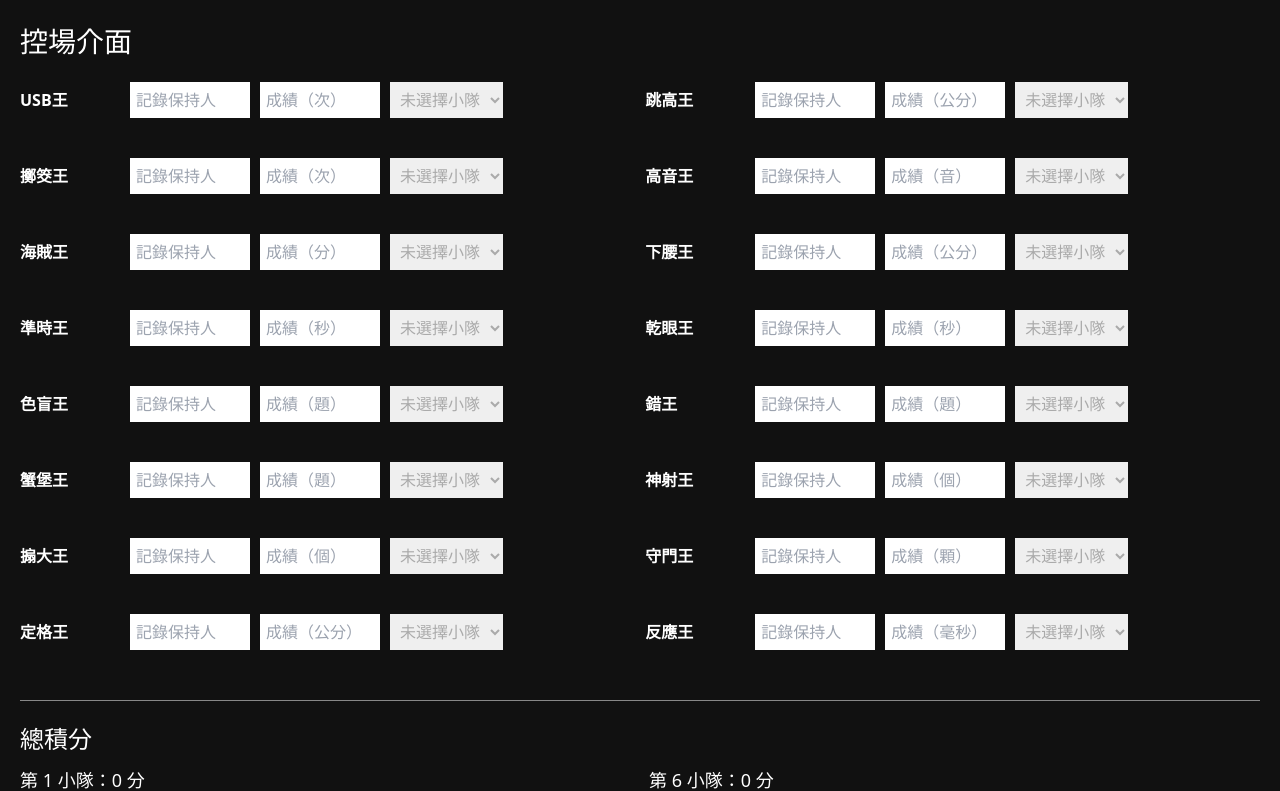
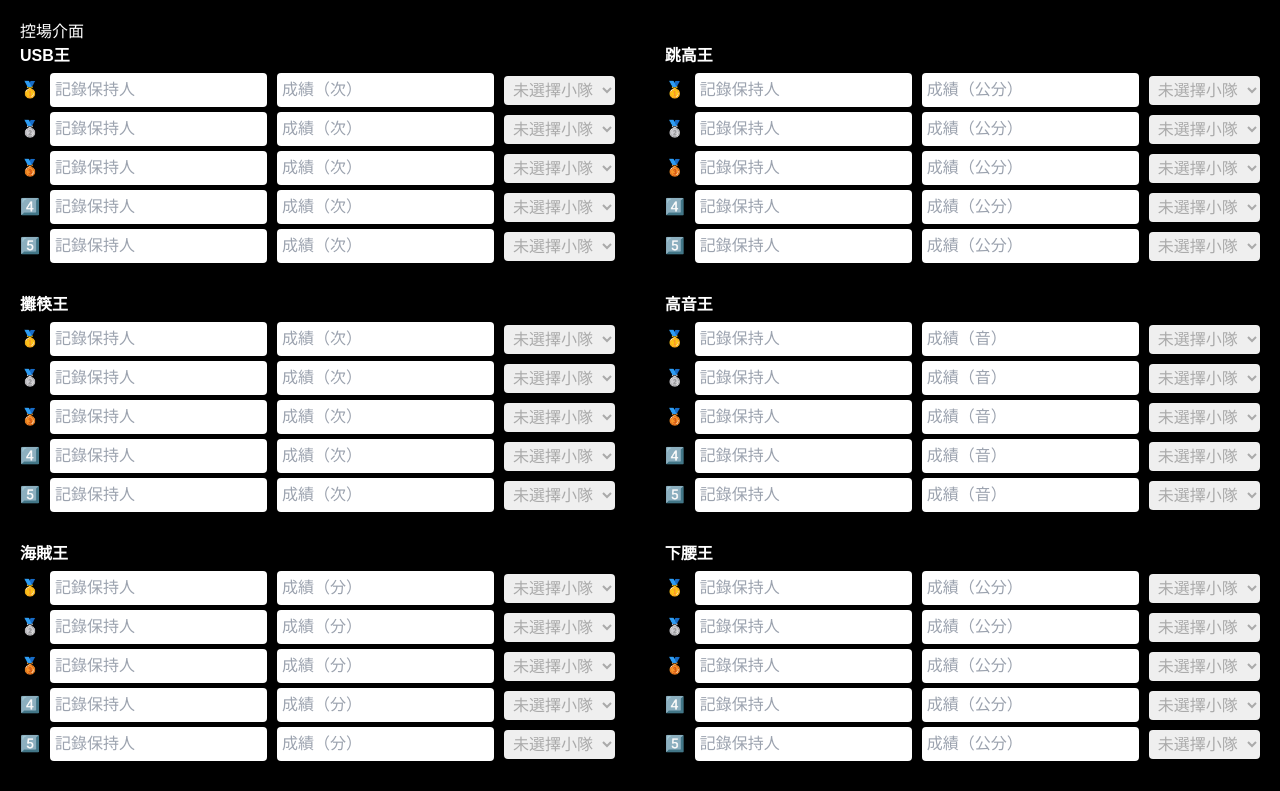
Before and after one commit to shuting72/who-is-yu-gi-oh, a Next.js app: page / in a window 1280 px wide. Shown: the top 791 px of the page. Built offline with nearby package versions, Linux system fonts and the light colour scheme.

Commit message:
修正總表邊框、輪播字體、控場欄位與積分邏輯

```diff
--- a/pages/display.js
+++ b/pages/display.js
@@ -1,114 +1,86 @@
-import styles from '../styles/display.module.css';
-import { useEffect, useState } from 'react';
+'use client'
 
-const stages = [
-  { name: "USB王", icon: "💾", unit: "次" },
-  { name: "跳高王", icon: "🔔", unit: "公分" },
-  { name: "擲筊王", icon: "🩴", unit: "次" },
-  { name: "高音王", icon: "🎵", unit: "音" },
-  { name: "海賊王", icon: "🏴‍☠️", unit: "分" },
-  { name: "下腰王", icon: "📏", unit: "公分" },
-  { name: "準時王", icon: "⏰", unit: "秒" },
-  { name: "乾眼王", icon: "👁️", unit: "秒" },
-  { name: "色盲王", icon: "🕶️", unit: "題" },
-  { name: "錯王", icon: "❌", unit: "題" },
-  { name: "蟹堡王", icon: "🍔", unit: "題" },
-  { name: "神射王", icon: "🎯", unit: "個" },
-  { name: "搧大王", icon: "🪭", unit: "個" },
-  { name: "守門王", icon: "🥅", unit: "顆" },
-  { name: "定格王", icon: "🤖", unit: "公分" },
-  { name: "反應王", icon: "⚡", unit: "毫秒" }
-];
+import { useEffect, useState } from 'react'
+import styles from '../styles/display.module.css'
 
-const Display = () => {
-  const [pageIndex, setPageIndex] = useState(0);
-  const [data, setData] = useState({});
+const fields = [
+  'USB王', '跳高王', '攤筷王', '高音王',
+  '海賊王', '下腰王', '準時王', '乾眼王',
+  '色盲王', '錯王', '蟹堡王', '神射王',
+  '搧大王', '守門王', '定格王', '反應王',
+]
 
-  // 自動切換頁面
+const icons = [
+  '💾', '🔔', '🩴', '🎵',
+  '🏴‍☠️', '📏', '⏰', '👁️',
+  '🕶️', '❌', '🍔', '🎯',
+  '🪭', '🥅', '🤖', '⚡',
+]
+
+const units = [
+  '次', '公分', '次', '音',
+  '分', '公分', '秒', '秒',
+  '題', '題', '題', '個',
+  '個', '顆', '公分', '毫秒'
+]
+
+const colors = [
+  'red', 'orange', 'yellow', 'lime',
+  'green', 'cyan', 'blue', 'purple',
+  'pink', 'brown'
+]
+
+export default function Display() {
+  const [data, setData] = useState({})
+  const [page, setPage] = useState(0)
+
   useEffect(() => {
     const interval = setInterval(() => {
-      setPageIndex((prev) => (prev + 1) % 9);
-    }, pageIndex === 0 ? 15000 : 7000);
-    return () => clearInterval(interval);
-  }, [pageIndex]);
+      setPage(p => (p + 1) % 9)
+    }, page === 0 ? 15000 : 7000)
+    return () => clearInterval(interval)
+  }, [page])
 
-  // 從 localStorage 讀取資料
   useEffect(() => {
-    const records = localStorage.getItem("records");
-    if (!records) return;
+    const stored = localStorage.getItem('scoreData')
+    if (stored) setData(JSON.parse(stored))
+  }, [])
 
-    const parsed = JSON.parse(records);
-    const grouped = {};
-    parsed.forEach(r => {
-      if (!grouped[r.name]) grouped[r.name] = [];
-      grouped[r.name].push({
-        name: r.holder,
-        score: r.score,
-        unit: r.unit,
-        team: r.team
-      });
-    });
-
-    // 依成績排序
-    for (const k in grouped) {
-      grouped[k] = grouped[k]
-        .filter(r => r.score)
-        .sort((a, b) => parseFloat(b.score) - parseFloat(a.score));
-    }
-
-    setData(grouped);
-  }, []);
-
-  // 🎯 總表畫面（pageIndex = 0）
-  if (pageIndex === 0) {
+  if (page === 0) {
     return (
-      <div className={styles.grid}>
-        {stages.map((stage, index) => {
-          const scores = data[stage.name] || [];
-          const top = scores[0] || { name: "--", score: "--", team: "" };
-
-          // 小隊顏色
-          const colors = ["#fff", "red", "orange", "yellow", "#66ff66", "green", "#88f", "blue", "purple", "pink", "#774400"];
-          const color = top.team ? colors[parseInt(top.team)] || "#fff" : "#fff";
-
+      <div className={styles.grid16}>
+        {fields.map((field, i) => {
+          const first = data[field]?.[0]
+          const team = parseInt(first?.team)
+          const bg = colors[team - 1] || 'white'
           return (
-            <div key={stage.name} className={styles.card} style={{ backgroundColor: color }}>
-              <div className={styles.stageTitle}>{stage.icon} {stage.name}</div>
-              <div className={styles.score}>成績：{top.score}{stage.unit}</div>
-              <div className={styles.champion}>👑 {top.name}</div>
+            <div key={field} className={`${styles.block} ${styles[bg]}`}>
+              <div className={styles.icon}>{icons[i]} {field}</div>
+              <div className={styles.score}>成績：{first?.score || '--'}{first?.score ? units[i] : ''}</div>
+              <div className={styles.name}>👑 {first?.name || '--'}</div>
             </div>
-          );
+          )
         })}
       </div>
-    );
+    )
   }
 
-  // 🎯 輪播畫面（每頁兩關）
-  const leftIndex = (pageIndex - 1) * 2;
-  const rightIndex = leftIndex + 1;
-
-  const renderBlock = (index) => {
-    const stage = stages[index];
-    const records = data[stage.name] || [];
-
-    return (
-      <div key={stage.name} className={styles.block}>
-        <div className={styles.stage}>{stage.icon} {stage.name}</div>
-        {records.slice(0, 5).map((item, i) => (
-          <div key={i} className={styles.entry}>
-            {["🥇", "🥈", "🥉", "4️⃣", "5️⃣"][i]} {item.name} - {item.score}{stage.unit}
-          </div>
-        ))}
-      </div>
-    );
-  };
+  const pair = [(page - 1) * 2, (page - 1) * 2 + 1]
 
   return (
     <div className={styles.carousel}>
-      {renderBlock(leftIndex)}
-      {rightIndex < stages.length && renderBlock(rightIndex)}
+      {pair.map(i => (
+        <div key={i} className={styles.panel}>
+          <div className={styles.title}>{icons[i]} {fields[i]}</div>
+          <div className={styles.rankings}>
+            {(data[fields[i]] || []).map((entry, j) => (
+              <div key={j}>
+                {['🥇', '🥈', '🥉', '4️⃣', '5️⃣'][j]} {entry.name || '--'} - {entry.score || '--'}{entry.score ? units[i] : ''}
+              </div>
+            ))}
+          </div>
+        </div>
+      ))}
     </div>
-  );
-};
-
-export default Display;
+  )
+}
--- a/pages/index.js
+++ b/pages/index.js
@@ -1,121 +1,102 @@
-import { useEffect, useState } from "react";
+'use client'
 
-const defaultRecords = [
-  { name: "USB王", unit: "次" },
-  { name: "跳高王", unit: "公分" },
-  { name: "擲筊王", unit: "次" },
-  { name: "高音王", unit: "音" },
-  { name: "海賊王", unit: "分" },
-  { name: "下腰王", unit: "公分" },
-  { name: "準時王", unit: "秒" },
-  { name: "乾眼王", unit: "秒" },
-  { name: "色盲王", unit: "題" },
-  { name: "錯王", unit: "題" },
-  { name: "蟹堡王", unit: "題" },
-  { name: "神射王", unit: "個" },
-  { name: "搧大王", unit: "個" },
-  { name: "守門王", unit: "顆" },
-  { name: "定格王", unit: "公分" },
-  { name: "反應王", unit: "毫秒" },
-];
+import { useState, useEffect } from 'react'
+import styles from '../styles/display.module.css'
 
-export default function Control() {
-  const [records, setRecords] = useState([]);
+const fields = [
+  'USB王', '跳高王', '攤筷王', '高音王',
+  '海賊王', '下腰王', '準時王', '乾眼王',
+  '色盲王', '錯王', '蟹堡王', '神射王',
+  '搧大王', '守門王', '定格王', '反應王',
+]
+
+const units = [
+  '次', '公分', '次', '音',
+  '分', '公分', '秒', '秒',
+  '題', '題', '題', '個',
+  '個', '顆', '公分', '毫秒'
+]
+
+export default function Home() {
+  const [data, setData] = useState({})
 
   useEffect(() => {
-    const stored = localStorage.getItem("records");
-    if (stored) {
-      setRecords(JSON.parse(stored));
-    } else {
-      setRecords(defaultRecords.map(d => ({ ...d, holder: "", score: "", team: "" })));
+    const stored = localStorage.getItem('scoreData')
+    if (stored) setData(JSON.parse(stored))
+  }, [])
+
+  useEffect(() => {
+    localStorage.setItem('scoreData', JSON.stringify(data))
+  }, [data])
+
+  const handleChange = (field, index, key, value) => {
+    setData(prev => {
+      const updated = { ...prev }
+      updated[field] = updated[field] || Array(5).fill({ name: '', score: '', team: '' })
+      updated[field][index] = {
+        ...updated[field][index],
+        [key]: value
       }
-  }, []);
+      return updated
+    })
+  }
 
-  const update = (index, field, value) => {
-    const updated = [...records];
-    updated[index][field] = value;
-    setRecords(updated);
-    localStorage.setItem("records", JSON.stringify(updated));
-    localStorage.setItem("broadcast", Date.now());
-  };
-
-  const getScoreBoard = () => {
-    const scores = Array(10).fill(0); // index 0 ~ 9 對應第 1~10 隊
-    const group = {};
-
-    records.forEach(r => {
-      if (!r.holder || !r.score || !r.team) return;
-      if (!group[r.name]) group[r.name] = [];
-      group[r.name].push({ ...r });
-    });
-
-    for (const key in group) {
-      const sorted = group[key].sort((a, b) => parseFloat(b.score) - parseFloat(a.score));
-      sorted.slice(0, 5).forEach((item, idx) => {
-        const teamIdx = parseInt(item.team) - 1;
-        if (teamIdx >= 0 && teamIdx < 10) {
-          scores[teamIdx] += 5 - idx;
+  const teamPoints = Array(10).fill(0)
+  fields.forEach(field => {
+    if (data[field]) {
+      data[field].forEach((entry, i) => {
+        const teamIndex = parseInt(entry.team)
+        if (!isNaN(teamIndex) && teamIndex >= 1 && teamIndex <= 10) {
+          teamPoints[teamIndex - 1] += 5 - i
         }
-      });
+      })
     }
-    return scores;
-  };
-
-  const scores = getScoreBoard();
+  })
 
   return (
-    <div style={{ background: "#111", color: "#fff", minHeight: "100vh", padding: "20px" }}>
-      <h2 style={{ fontSize: "28px", marginBottom: "20px", color: "white" }}>控場介面</h2>
-      <div style={{ display: "flex", flexWrap: "wrap", gap: "30px" }}>
-        {records.map((r, i) => (
-          <div key={i} style={{ width: "48%", display: "flex", alignItems: "center", marginBottom: "10px", gap: "10px" }}>
-            <div style={{ width: "100px", fontWeight: "bold" }}>{r.name}</div>
+    <div className={styles.admin}>
+      <h2>控場介面</h2>
+      <div className={styles.grid}>
+        {fields.map((field, fIndex) => (
+          <div key={field} className={styles.card}>
+            <strong>{field}</strong>
+            {(data[field] || Array(5).fill({})).map((entry, i) => (
+              <div key={i} className={styles.row}>
+                <span>{['🥇', '🥈', '🥉', '4️⃣', '5️⃣'][i]}</span>
                 <input
-              value={r.holder}
-              onChange={(e) => update(i, "holder", e.target.value)}
                   placeholder="記錄保持人"
-              style={{
-                padding: "6px",
-                width: "120px",
-                color: r.holder ? "black" : "#aaa"
-              }}
+                  value={entry.name || ''}
+                  onChange={e => handleChange(field, i, 'name', e.target.value)}
+                  style={{ color: entry.name ? '#000' : '#aaa' }}
                 />
                 <input
-              value={r.score}
-              onChange={(e) => update(i, "score", e.target.value)}
-              placeholder={`成績（${r.unit}）`}
-              style={{
-                padding: "6px",
-                width: "120px",
-                color: r.score ? "black" : "#aaa"
-              }}
+                  placeholder={`成績（${units[fIndex]}）`}
+                  value={entry.score || ''}
+                  onChange={e => handleChange(field, i, 'score', e.target.value)}
+                  style={{ color: entry.score ? '#000' : '#aaa' }}
                 />
                 <select
-              value={r.team}
-              onChange={(e) => update(i, "team", e.target.value)}
-              style={{
-                padding: "6px",
-                color: r.team ? "black" : "#aaa"
-              }}
+                  value={entry.team || ''}
+                  onChange={e => handleChange(field, i, 'team', e.target.value)}
+                  style={{ color: entry.team ? '#000' : '#aaa' }}
                 >
                   <option value="">未選擇小隊</option>
-              {[...Array(10)].map((_, t) => (
-                <option key={t + 1} value={t + 1}>第 {t + 1} 小隊</option>
+                  {[...Array(10)].map((_, i) => (
+                    <option key={i} value={i + 1}>{`第 ${i + 1} 小隊`}</option>
                   ))}
                 </select>
               </div>
             ))}
           </div>
-
-      {/* 總積分顯示 */}
-      <div style={{ marginTop: "40px", borderTop: "1px solid #888", paddingTop: "20px" }}>
-        <h3 style={{ fontSize: "24px", color: "white", marginBottom: "10px" }}>總積分</h3>
-        <ul style={{ columns: 2, color: "#fff", fontSize: "18px" }}>
-          {scores.map((score, i) => (
-            <li key={i}>第 {i + 1} 小隊：{score} 分</li>
         ))}
-        </ul>
+      </div>
+      <hr />
+      <h3>總積分</h3>
+      <div className={styles.points}>
+        {teamPoints.map((p, i) => (
+          <div key={i}>第 {i + 1} 小隊：{p} 分</div>
+        ))}
       </div>
     </div>
-  );
+  )
 }
--- a/styles/display.module.css
+++ b/styles/display.module.css
@@ -1,87 +1,125 @@
-/* 背景黑、白字、格線分明、16格不超出、字體發光清楚 */
+/* 基礎樣式 */
+body {
+  margin: 0;
+  background: #000;
+  color: white;
+  font-family: sans-serif;
+}
+
+h2, h3 {
+  color: white;
+}
+
+.admin {
+  padding: 20px;
+}
+
 .grid {
+  display: flex;
+  flex-wrap: wrap;
+  justify-content: space-between;
+}
+
+.card {
+  width: 48%;
+  margin-bottom: 30px;
+}
+
+.row {
+  display: flex;
+  gap: 10px;
+  margin-top: 5px;
+  align-items: center;
+}
+
+.row input, .row select {
+  flex: 1;
+  padding: 5px;
+  border-radius: 4px;
+  border: none;
+}
+
+.points {
+  display: flex;
+  flex-wrap: wrap;
+  gap: 20px;
+  margin-top: 10px;
+}
+
+.grid16 {
   display: grid;
   grid-template-columns: repeat(4, 1fr);
   grid-template-rows: repeat(4, 1fr);
-  gap: 16px;
+  gap: 10px;
   padding: 20px;
-  background-color: #000;
   height: 100vh;
-  overflow: hidden;
   box-sizing: border-box;
 }
 
-.card {
-  background-color: white;
+.block {
+  background: white;
   border: 3px solid white;
-  border-radius: 10px;
-  padding: 16px;
   display: flex;
   flex-direction: column;
   justify-content: center;
   align-items: center;
+  font-weight: bold;
+  font-size: 1.8vw;
   height: 100%;
-  box-shadow: 0 0 12px white;
+  color: white;
+  text-shadow: 2px 2px 4px black;
 }
 
-.stageTitle {
-  font-size: 2rem;
-  font-weight: bold;
-  color: white;
-  text-shadow: 2px 2px 4px #000;
-  text-align: center;
+.icon {
+  font-size: 2.4vw;
 }
 
-.score {
-  font-size: 1.4rem;
-  color: white;
-  text-shadow: 1px 1px 2px #000;
-  margin-top: 10px;
+.score, .name {
+  font-size: 1.5vw;
+  margin-top: 8px;
 }
 
-.champion {
-  font-size: 1.4rem;
+.carousel {
+  display: flex;
+  justify-content: space-around;
+  align-items: center;
+  height: 100vh;
+  background: #000;
   color: white;
-  text-shadow: 1px 1px 2px #000;
-  margin-top: 6px;
 }
 
-/* 輪播畫面樣式 */
-.carousel {
-  display: flex;
-  justify-content: center;
-  align-items: center;
-  height: 100vh;
-  background-color: black;
-  padding: 0 60px;
+.panel {
+  width: 40%;
+  background: #111;
+  border: 2px solid white;
+  border-radius: 10px;
+  padding: 30px;
   box-sizing: border-box;
 }
 
-.block {
-  border: 2px solid white;
-  border-radius: 12px;
-  padding: 30px;
-  margin: 20px;
-  width: 480px;
-  height: 500px;
-  background-color: #111;
-  color: white;
-  text-shadow: 1px 1px 2px #000;
+.title {
+  font-size: 2.5vw;
+  font-weight: bold;
+  text-align: center;
+  margin-bottom: 20px;
+}
+
+.rankings {
+  font-size: 2vw;
+  text-align: center;
   display: flex;
   flex-direction: column;
-  justify-content: center;
-  align-items: center;
+  gap: 10px;
 }
 
-.stage {
-  font-size: 2.2rem;
-  font-weight: bold;
-  margin-bottom: 28px;
-  text-align: center;
-}
-
-.entry {
-  font-size: 1.4rem;
-  margin: 6px 0;
-  text-align: center;
-}
+/* 小隊顏色背景 */
+.red { background: red; }
+.orange { background: orange; }
+.yellow { background: yellow; }
+.lime { background: lime; }
+.green { background: green; }
+.cyan { background: cyan; }
+.blue { background: blue; }
+.purple { background: purple; }
+.pink { background: pink; }
+.brown { background: #663300; }
```
Lines whose indentation alone changed are shown as unchanged.
